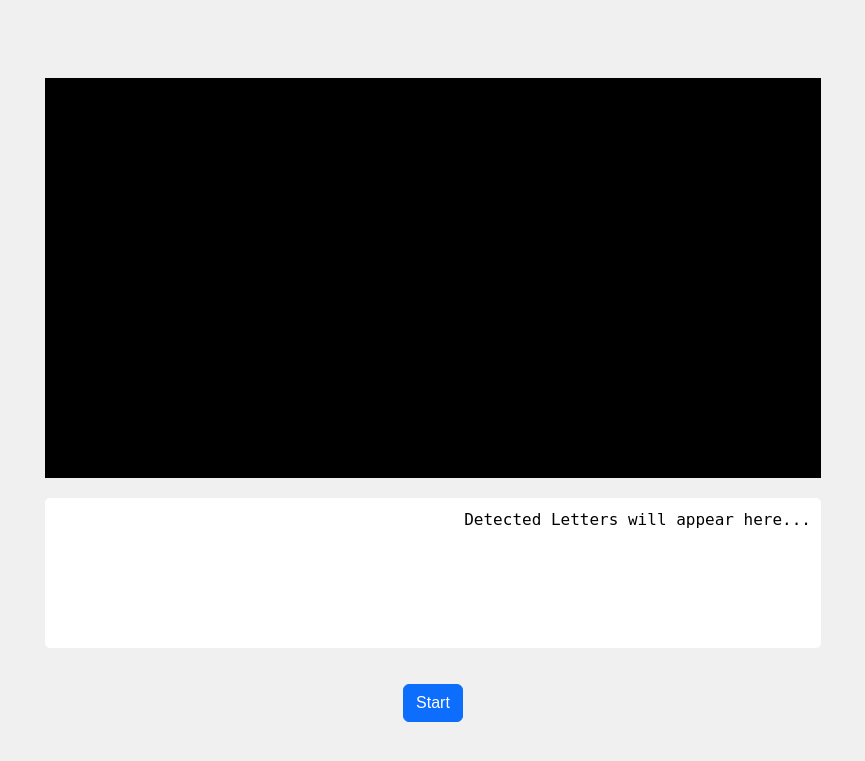
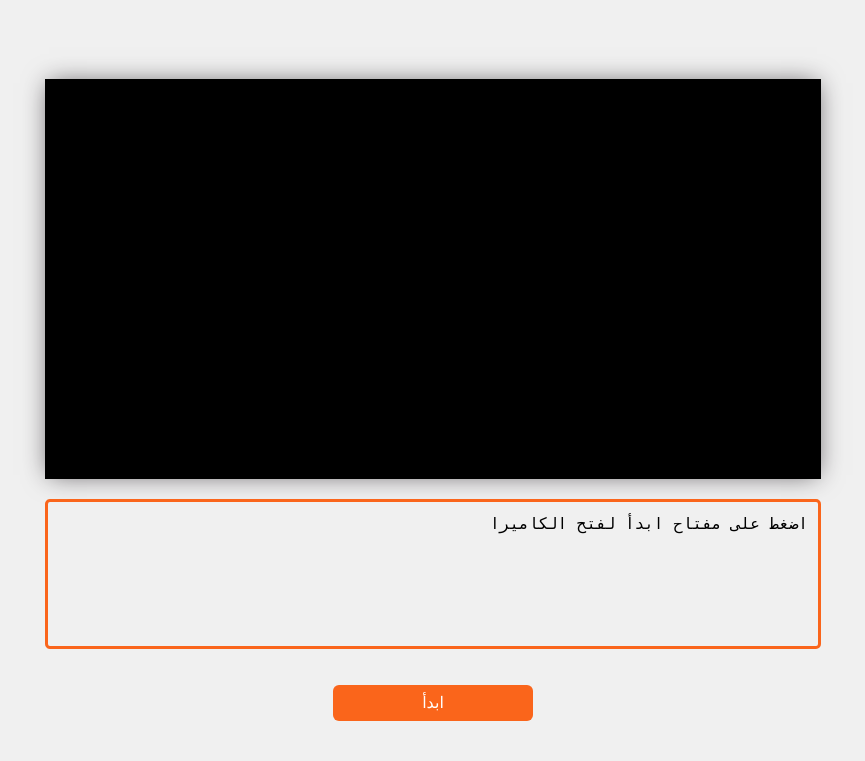
Before and after one commit to danasiyam/ISMANI, a Flask app: page /practice in a window 1280 px wide. Shown: the top 761 px of the page, without its empty margins (207-1072 px from the left). Run offline with Flask 3, Linux system fonts and the light colour scheme; some libraries are stand-ins or nearby versions.

Commit message:
integrated start button plus Ui for webCam

```diff
--- a/website/static/css/WebCam.css
+++ b/website/static/css/WebCam.css
@@ -28,6 +28,9 @@ body {
     justify-content: center;
     align-items: center;
     margin-bottom: 20px;
+    -webkit-box-shadow: 0px 0px 24px -4px rgba(94,90,94,1);
+-moz-box-shadow: 0px 0px 24px -4px rgba(94,90,94,1);
+box-shadow: 0px 0px 24px -4px rgba(94,90,94,1);
 }
 
 video {
@@ -39,14 +42,15 @@ video {
 .terminal-box {
     width: 100%;
     height: 150px;
-    background-color: white;
+    background-color: #f0f0f0;
     color: black;
     padding: 10px;
     overflow-y: auto;
     margin-bottom: 20px;
     font-family: monospace;
     border-radius: 5px;
-    text-align: right; /* Align text to the right */
+    text-align: right;
+    border: solid 3px #FA651B;
 }
 
 .image-box {
--- a/website/templates/WebCam.html
+++ b/website/templates/WebCam.html
@@ -8,11 +8,11 @@
     <div class="webcam-box">
         <video id="webcam" autoplay playsinline></video>
     </div>
-    <div class="terminal-box" id="terminal">
-        <p>Detected Letters will appear here...</p>
+    <div class="terminal-box overflow-auto" id="terminal">
+        <p>اضغط على مفتاح ابدأ لفتح الكاميرا</p>
     </div>
-    <button id="start-webcam-btn" class="btn btn-primary mt-3">Start</button>
-    <button id="stop-webcam-btn" class="btn btn-danger mt-3" style="display: none;">Stop</button>
+    <button id="start-webcam-btn" class="btn btn-primary mt-3" style="background: #FA651B;border: none;width:200px">ابدأ</button>
+    <button id="stop-webcam-btn" class="btn btn-danger mt-3" style="display: none;"style="background: #FA651B;border: none;width:200px">توقف</button>
 </div>
 <script src="{{ url_for('static', filename='js/WebCam.js') }}"></script>
 {% endblock %}
--- a/website/templates/home.html
+++ b/website/templates/home.html
@@ -13,8 +13,9 @@
       <h1 class="HomeTitle">تعلم لغة الاشارة باللغة العربية</h1>
       <p>موقعنا يساعدك على تعلم لغة الاشارة ويمكنك ايضا من تطبيق ما تعلمت من خلال التطبيق العملي </p>
       <div class="learnMore">
-        <a href="login.html" class="learnMore-btn" target="_blank"><span>ابدأ رحلتك</span></a>
+        <a href="{{ url_for('views.check_auth') }}" class="learnMore-btn"><span>ابدأ رحلتك</span></a>
       </div>
+
     </div>
   </div>
 </div>
--- a/website/views.py
+++ b/website/views.py
@@ -1,19 +1,20 @@
-from flask import Blueprint, render_template, request, jsonify
+from flask import Blueprint, render_template, request, redirect, url_for, jsonify
+from flask_login import login_required, current_user
 import cv2
 import numpy as np
 import time
-import tensorflow as tf
+# import tensorflow as tf
 from ultralytics import YOLO
-import mediapipe as mp
+# import mediapipe as mp
 
 views = Blueprint('views', __name__)
 
 # Load your YOLOv8 model for letters
-yolo_model = YOLO('D:/Upda/Gradproject/model/best.pt')
+yolo_model = YOLO('C:/Users/نور/Desktop/BackEnd/model/best.pt')
 
 
 # Mediapipe holistic for extracting keypoints
-mp_holistic = mp.solutions.holistic
+# mp_holistic = mp.solutions.holistic
 
 # Server-side variables for letter detection
 letters = []
@@ -40,8 +41,18 @@ def learnWords():
     return render_template("StartLearningWords.html")
 
 @views.route('/decide')
+@login_required
 def decide():
     return render_template("decide.html")
+
+
+@views.route('/check_auth')
+def check_auth():
+    if current_user.is_authenticated:
+        return redirect(url_for('views.decide'))
+    else:
+        return redirect(url_for('auth.login'))
+
 
 @views.route('/practice')
 def practice():
```
Also changed, not shown: website/templates/login.html (+0 -12 lines), website/templates/signup.html (+0 -10 lines).
